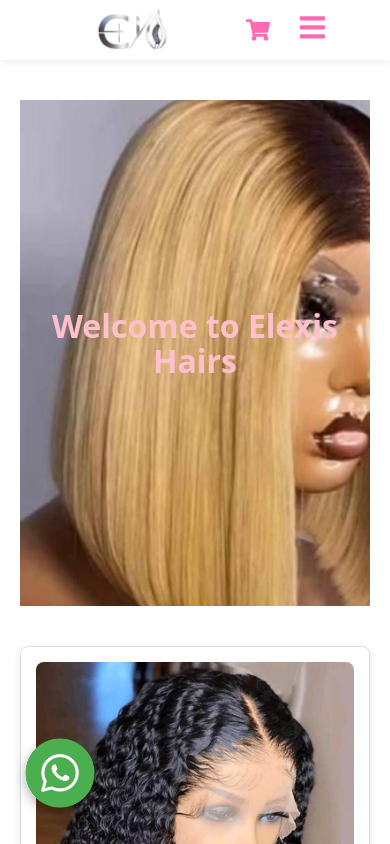
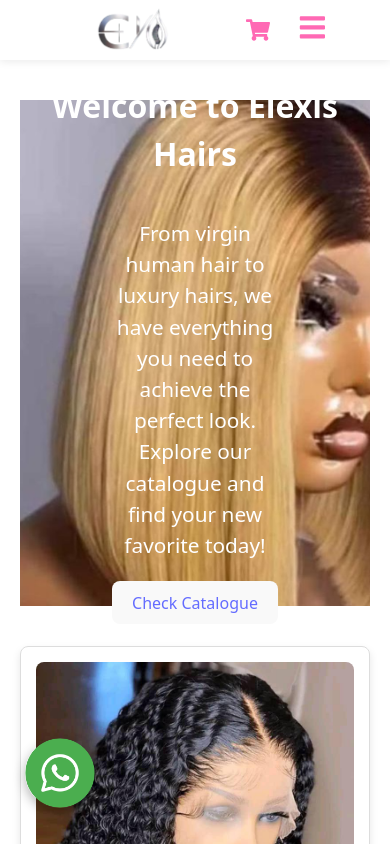
Before and after one commit to chidinma-elekwachi/elexishairs, a React (Vite) app: page / in a window 390 px wide. Shown: the top 844 px of the page. Built offline with nearby package versions, Linux system fonts and the light colour scheme.

Commit message:
catalogue text

```diff
--- a/src/components/myNav/myNav.css
+++ b/src/components/myNav/myNav.css
@@ -68,7 +68,7 @@
 }
 
 .cart-icon {
-  font-size: 1.5rem;
+  font-size: 1.6rem;
   color: var(--pink);
   display: none;
 }
@@ -101,7 +101,7 @@
     position: fixed;
     top: 60px;
     right: 0;
-    width: 50%;
+    width: 60%;
     height: calc(100vh - 60px);
     background: #fff;
     flex-direction: column;
@@ -133,5 +133,10 @@
   .cart-icon1{
     display: none;
   }
+  .cart-icon1 a:hover,
+  .cart-icon1 a.active {
+    box-shadow: none;
+    background: none;
+  }
 
 }
--- a/src/index.css
+++ b/src/index.css
@@ -30,10 +30,7 @@ body {
   min-height: 100vh;
 }
 
-h1 {
-  font-size: 3.2em;
-  line-height: 1.1;
-}
+
 
 button {
   border-radius: 8px;
--- a/src/pages/catalogue/Catalogue.css
+++ b/src/pages/catalogue/Catalogue.css
@@ -23,7 +23,8 @@
   background-image: url(../../assets/coverimage.png);
   background-repeat: no-repeat;
   background-size: cover;
-  color: pink;
+  color: white;
+  padding: 30px;
 
 }
 
@@ -32,7 +33,6 @@
   width: 60%;
   text-align: center;
   color: white;
-  display: none;
 }
 
 .myproducts:hover {
--- a/src/pages/catalogue/Catalogue.jsx
+++ b/src/pages/catalogue/Catalogue.jsx
@@ -12,10 +12,11 @@ function Catalogue() {
     <div className='catalogue-container'>
       <div className='cataIntro'>
         <h1>Welcome to Elexis Hairs</h1>
-        <p className='catalogue-intro'>Discover our exclusive collection of premium hair products, designed to enhance your natural beauty and boost your confidence. From luxurious extensions to nourishing care essentials, we have everything you need to achieve the perfect look. Explore our catalogue and find your new favorite today!</p>
+        <p className='catalogue-intro'>From virgin human hair to luxury hairs, we have everything you need to achieve the perfect look. Explore our catalogue and find your new favorite today!</p>
+        <button><a href='#prod'>Check Catalogue</a></button>
       </div>
 
-      <div className='products'>
+      <div className='products' id='prod'>
         {PRODUCTS.map((product) => (
           <Product key={product.id} data={product} />
         ))}
```
